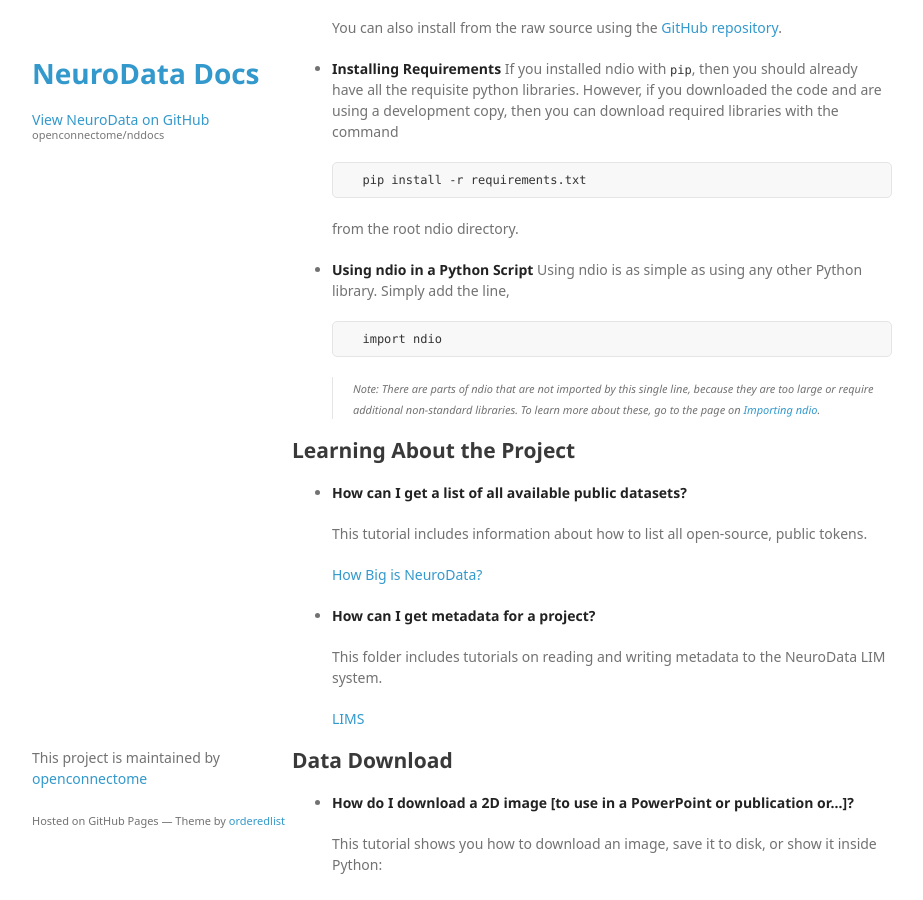
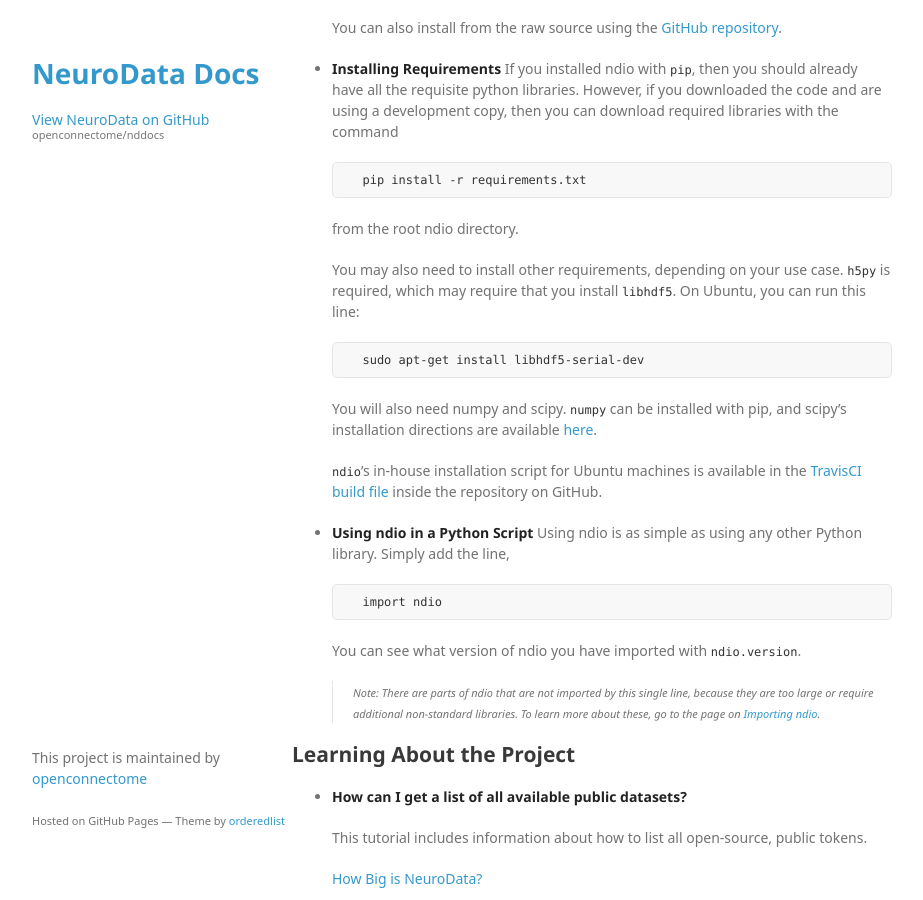
Before and after one commit to neurodata/nddocs-archive, a Jekyll site: the page built from ndio/tutorials.md, in a window 1280 px wide and 900 px high, scrolled down 545 px. Shown: the whole window, without its empty margins (178-1101 px from the left). Built offline with Jekyll 4.4.1, drawn with Linux system fonts in a browser that asks for light colours; some web fonts are replaced.

Commit message:
add more detailed install instructions for ndio

````diff
--- a/ndio/tutorials.md
+++ b/ndio/tutorials.md
@@ -32,12 +32,24 @@
 
     from the root ndio directory.
 
+    You may also need to install other requirements, depending on your use case. `h5py` is required, which may require that you install `libhdf5`. On Ubuntu, you can run this line:
+
+    ```
+    sudo apt-get install libhdf5-serial-dev
+    ```
+
+    You will also need numpy and scipy. `numpy` can be installed with pip, and scipy's installation directions are available [here](http://www.scipy.org/install.html).
+
+    `ndio`'s in-house installation script for Ubuntu machines is available in the [TravisCI build file](https://github.com/openconnectome/ndio/blob/master/.travis.yml) inside the repository on GitHub.
+
 - **Using ndio in a Python Script**
     Using ndio is as simple as using any other Python library. Simply add the line,
 
     ```
     import ndio
     ```
+
+    You can see what version of ndio you have imported with `ndio.version`.
 
     > <small>Note: There are parts of ndio that are not imported by this single line, because they are too large or require additional non-standard libraries. To learn more about these, go to the page on [Importing ndio](importing.html).</small>
 
````
